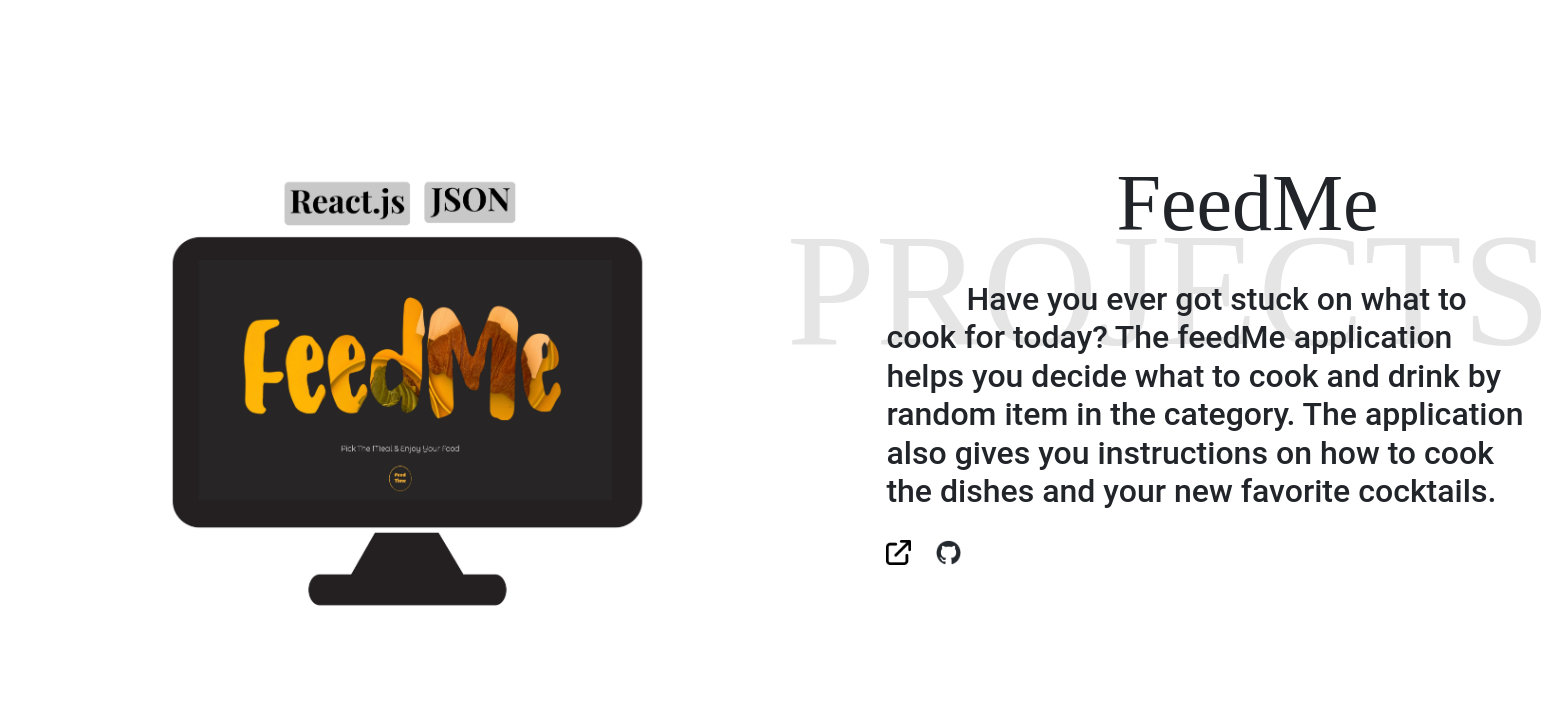
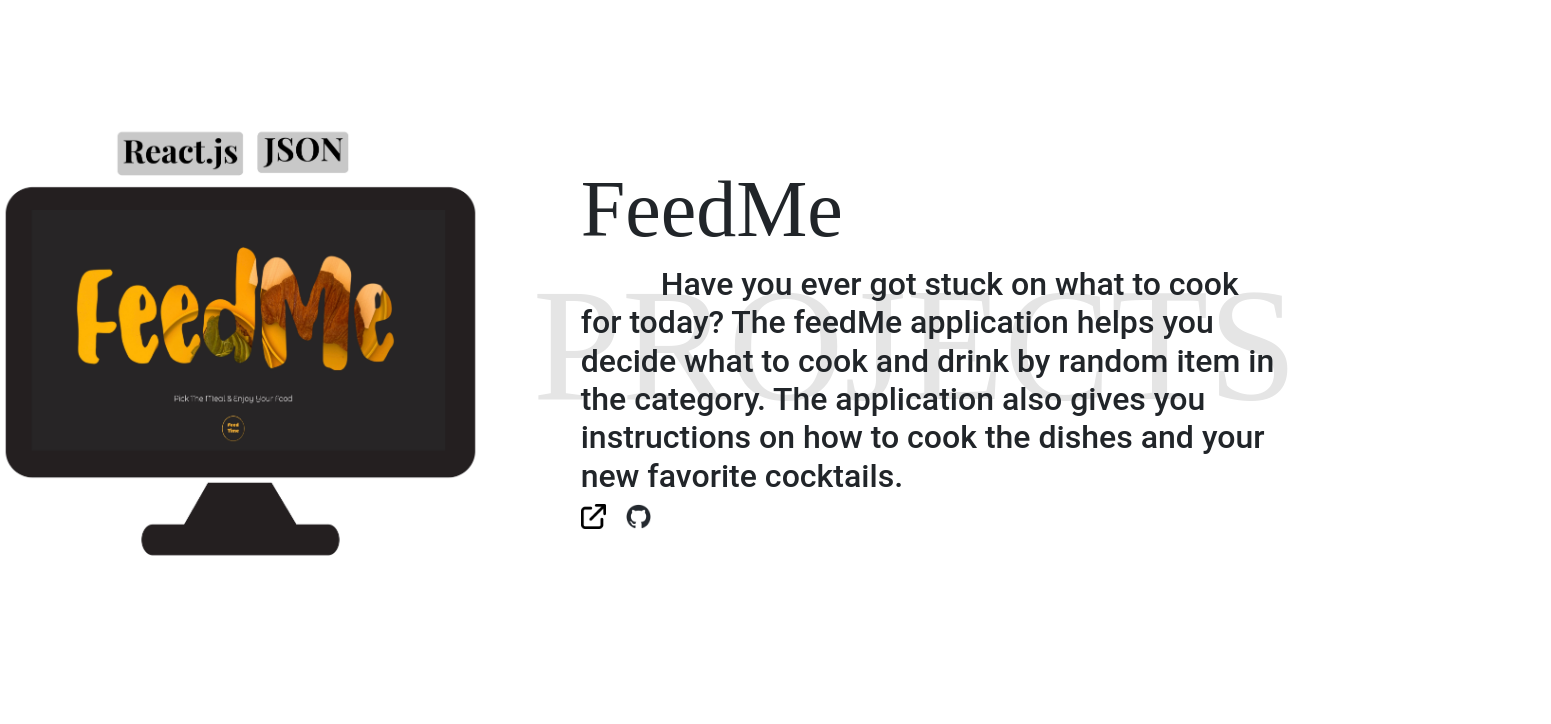
Before and after one commit to Thiratikan/Portfolio, a React (Create React App) app: page / in a window 1280 px wide. Shown: the part 1900-2624 px from the top of the page, 1551 px wide, since content can reach past the window. Built offline with nearby package versions, Linux system fonts and the light colour scheme; a web font is replaced by a local one.

Commit message:
update styling

```diff
--- a/src/Component/Projects.js
+++ b/src/Component/Projects.js
@@ -13,10 +13,10 @@ function Projects() {
         {Data.data.map((item) => {
           const { id, imgcover, title, desc, link, github } = item;
           return (
-            <div key={id}>
+            <div className="DIV" key={id}>
+              <img src={imgcover} alt={""} />
               <div className="title">PROJECTS</div>
-              <div>
-                <img src={imgcover} alt={""} />
+              <div className="detail">
                 <h1>{title}</h1>
                 <h2>{desc}</h2>
                 <a href={link} className="link">
@@ -25,10 +25,10 @@ function Projects() {
                 <a href={github} className="github">
                   <img src="./images/github-mark.png" alt="" />
                 </a>
-                {/* <button type="button" class="btn btn-secondary">
+              </div>
+              {/* <button type="button" class="btn btn-secondary">
                   READ MORE
                 </button> */}
-              </div>
             </div>
           );
         })}
--- a/src/style/PortStyle.js
+++ b/src/style/PortStyle.js
@@ -1,34 +1,30 @@
 import styled from "styled-components";
 
 export const PROJECT = styled.div`
-margin-top: 200px;
-position: absolute;
-left: 13%;
-
+  margin-top: 150px;
+  .DIV {
+    display: flex;
+    justify-content: center;
+    margin-bottom: 150px;
+    margin: auto;
+    align-items: center;
+    margin-bottom: 150px;
+  }
+  .detail {
+    margin-left: 100px;
+  }
   img {
     height: 450px;
+  }
 
-    margin-bottom: 100px;
-  }
-  div {
-    background-image: none;
-    display: grid;
-  }
   h1 {
     font-family: "Gugi", cursive;
     font-size: 80px;
-    position: absolute;
-    margin-left: 950px;
-    margin-top: -15px;
-    width: 200px;
   }
   h2 {
     font-family: "Roboto", sans-serif;
     text-indent: 80px;
-    position: absolute;
-    width: 650px;
-    margin-left: 720px;
-    margin-top: 110px;
+    width: 700px;
   }
   .title {
     font-family: "AvenirHeavy";
@@ -36,63 +32,47 @@ left: 13%;
     font-size: 160px;
     position: absolute;
     z-index: -1;
-  margin-left: 620px;
-  margin-top: 0px;
+    margin-left: 550px;
   }
- a img{
-  display: flex;
+  a img {
     height: 25px;
   }
-
-.link {
-  margin-left: 720px;
-  margin-top: -180px;
-}
-
   .github {
-  margin-left: 770px;
-  margin-top: -180px;
+    margin-left: 20px;
   }
 
   @media only screen and (max-width: 600px) {
-    margin-top: 0px;
-    left: 1%;
+    margin-top: 100px;
     img {
       height: 250px;
-      width: 300px;
-      margin: 0;
-      align-items: center;
-      padding: 20px;
+      width: 250px;
+    }
+    a img {
+      height: 25px;
+      width: 25px;
+    }
+    .detail {
       margin-left: 20px;
-      margin-bottom: 180px;
     }
-    div {
-      background-image: none;
-      display: grid;
+    .DIV {
+      display: flex;
+      flex-direction: column;
+      margin-bottom: 50px;
     }
     h1 {
       font-family: "Gugi", cursive;
-      font-size: 30px;
-      position: absolute;
-      margin-left: 20px;
-      margin-top: 280px;
-
-
+      font-size: 40px;
     }
     h2 {
-      text-indent: 20px;
-      position: absolute;
-      font-size: 15px;
+      font-family: "Roboto", sans-serif;
+      text-indent: 80px;
       width: 350px;
-      padding: 20px;
-      margin-left: 0px;
-      margin-top: 305px;
-
+      font-size: 20px;
     }
     .title {
-    font-size: 78px;
+      font-size: 70px;
       margin-left: 0px;
-    margin-top: 290px;
+      margin-top: 200px;
     }
-
+  }
 `;
```
Lines whose indentation alone changed are shown as unchanged.
